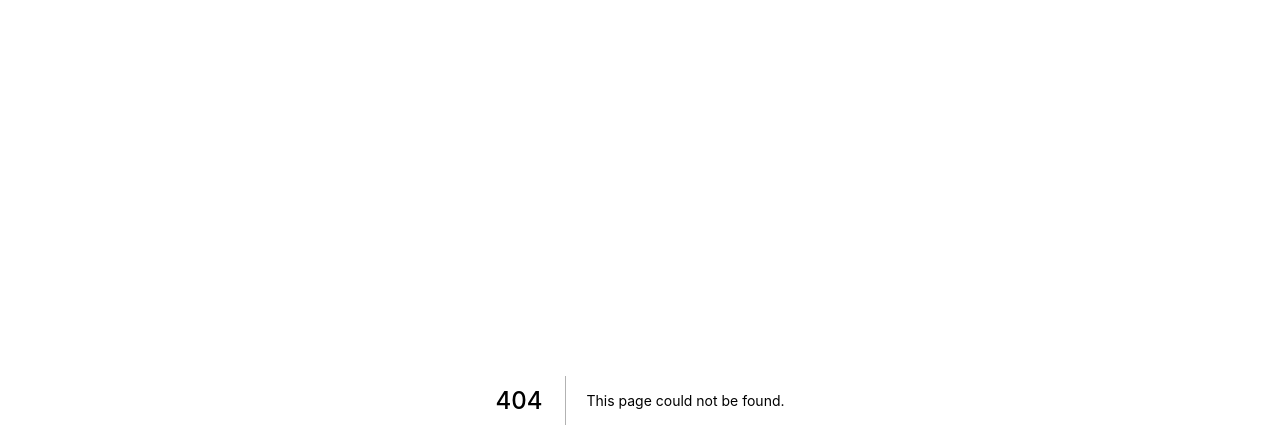
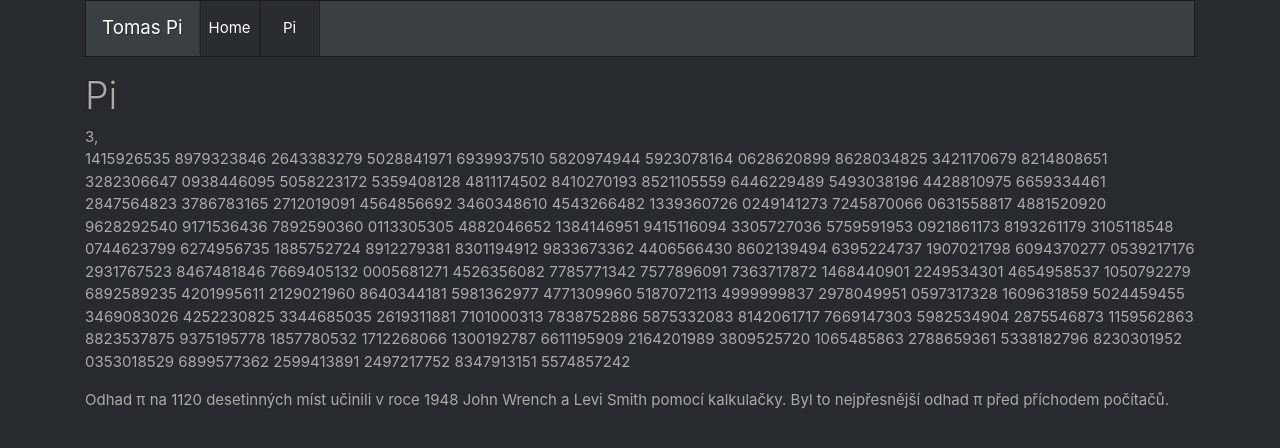
Before and after one commit to pilniczek/my-next, a Next.js app: page /pi in a window 1280 px wide. Before the commit this address had no page. Shown: the top 448 px of the page. Built offline with nearby package versions, Linux system fonts and the light colour scheme.

Commit message:
Build basic UI: menu and some content

```diff
--- /dev/null
+++ b/components/Layout.jsx
@@ -0,0 +1,40 @@
+import React from 'react';
+import Head from 'next/head';
+import { node, oneOfType, arrayOf } from 'prop-types';
+import Navbar from './Navbar';
+
+const Layout = ({ children }) => (
+  <>
+    <Head>
+      <title>Tomas Pi</title>
+      <link rel="stylesheet" href="https://bootswatch.com/4/slate/bootstrap.min.css" />
+    </Head>
+    <style jsx global>
+      {`
+        .navbar .nav-link {
+          border-top: 0;
+          border-bottom: 0;
+          min-width: 60px;
+        }
+        .bd-title {
+          margin-top: 1rem;
+          margin-bottom: .5rem;
+          font-weight: 300;
+        }
+      `}
+    </style>
+    <Navbar />
+    <div className="container">
+      {children}
+    </div>
+  </>
+);
+
+Layout.propTypes = {
+  children: oneOfType([
+    arrayOf(node),
+    node,
+  ]).isRequired,
+};
+
+export default Layout;
--- /dev/null
+++ b/components/Navbar.jsx
@@ -0,0 +1,26 @@
+import React from 'react';
+import Link from 'next/link';
+
+const Navbar = () => (
+  <div className="container">
+    <nav className="navbar navbar-expand-lg navbar-dark bg-primary p-0">
+      <span className="navbar-brand" href="#">Tomas Pi</span>
+      <button className="navbar-toggler" type="button" data-toggle="collapse" data-target="#navbarColor02" aria-controls="navbarColor02" aria-expanded="false" aria-label="Toggle navigation">
+        <span className="navbar-toggler-icon" />
+      </button>
+
+      <div className="collapse navbar-collapse" id="navbarColor02">
+        <ul className="navbar-nav mr-auto">
+          <li className="nav-item active">
+            <Link href="/"><button className="nav-link" type="button">Home</button></Link>
+          </li>
+          <li className="nav-item active">
+            <Link href="/pi"><button className="nav-link" type="button">Pi</button></Link>
+          </li>
+        </ul>
+      </div>
+    </nav>
+  </div>
+);
+
+export default Navbar;
--- a/package.json
+++ b/package.json
@@ -5,14 +5,15 @@
   "author": "Tom Pilnaj <pilnaj.t@gmail.com>",
   "license": "UNLICENSED",
   "repository": {
-    "type" : "git",
-    "url" : "https://github.com/pilniczek/next"
+    "type": "git",
+    "url": "https://github.com/pilniczek/next"
   },
   "dependencies": {
     "@zeit/next-sass": "^1.0.1",
     "@zeit/next-typescript": "^1.1.1",
     "next": "^7.0.1",
     "node-sass": "^4.9.3",
+    "prop-types": "^15.6.2",
     "react": "^16.5.2",
     "react-dom": "^16.5.2"
   },
--- /dev/null
+++ b/pages/pi.jsx
@@ -0,0 +1,47 @@
+import React from 'react';
+import Layout from '../components/Layout';
+
+
+const Pi = () => (
+  <Layout>
+    <div className="page-header">
+      <div className="row">
+        <div className="col-lg-12">
+          <h1 className="bd-title">
+            Pi
+          </h1>
+        </div>
+      </div>
+    </div>
+    <div className="row">
+      <div className="col-lg-12">
+        <p>
+          3,
+          <br />
+          1415926535 8979323846 2643383279 5028841971 6939937510 5820974944 5923078164
+          0628620899 8628034825 3421170679 8214808651 3282306647 0938446095 5058223172
+          5359408128 4811174502 8410270193 8521105559 6446229489 5493038196 4428810975
+          6659334461 2847564823 3786783165 2712019091 4564856692 3460348610 4543266482
+          1339360726 0249141273 7245870066 0631558817 4881520920 9628292540 9171536436
+          7892590360 0113305305 4882046652 1384146951 9415116094 3305727036 5759591953
+          0921861173 8193261179 3105118548 0744623799 6274956735 1885752724 8912279381
+          8301194912 9833673362 4406566430 8602139494 6395224737 1907021798 6094370277
+          0539217176 2931767523 8467481846 7669405132 0005681271 4526356082 7785771342
+          7577896091 7363717872 1468440901 2249534301 4654958537 1050792279 6892589235
+          4201995611 2129021960 8640344181 5981362977 4771309960 5187072113 4999999837
+          2978049951 0597317328 1609631859 5024459455 3469083026 4252230825 3344685035
+          2619311881 7101000313 7838752886 5875332083 8142061717 7669147303 5982534904
+          2875546873 1159562863 8823537875 9375195778 1857780532 1712268066 1300192787
+          6611195909 2164201989 3809525720 1065485863 2788659361 5338182796 8230301952
+          0353018529 6899577362 2599413891 2497217752 8347913151 5574857242
+        </p>
+        <p>
+          Odhad π na 1120 desetinných míst učinili v roce 1948 John Wrench a Levi Smith
+          pomocí kalkulačky. Byl to nejpřesnější odhad π před příchodem počítačů.
+        </p>
+      </div>
+    </div>
+  </Layout>
+);
+
+export default Pi;
```
Also changed, not shown: pages/index.jsx (+13 -3 lines).
